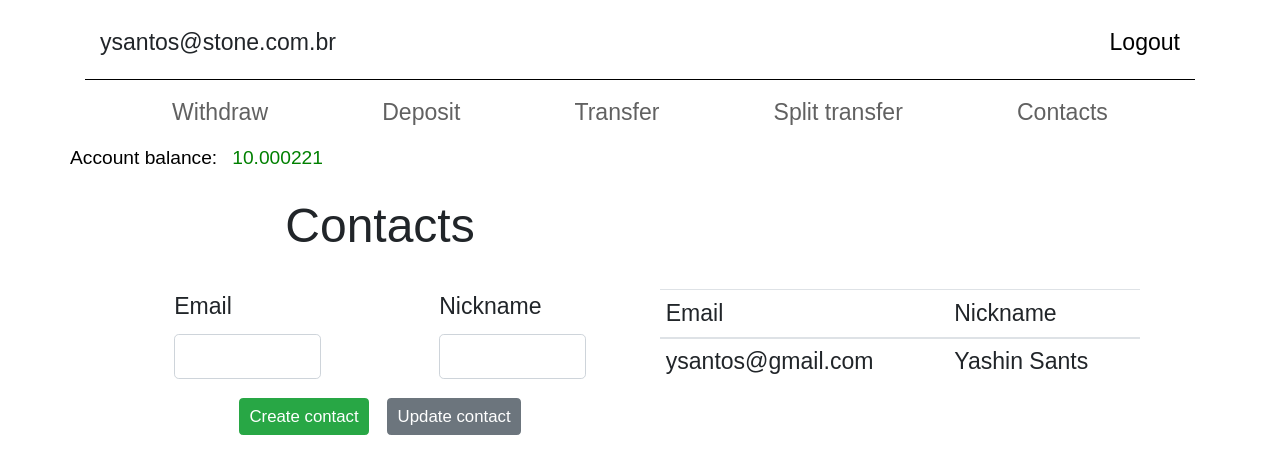
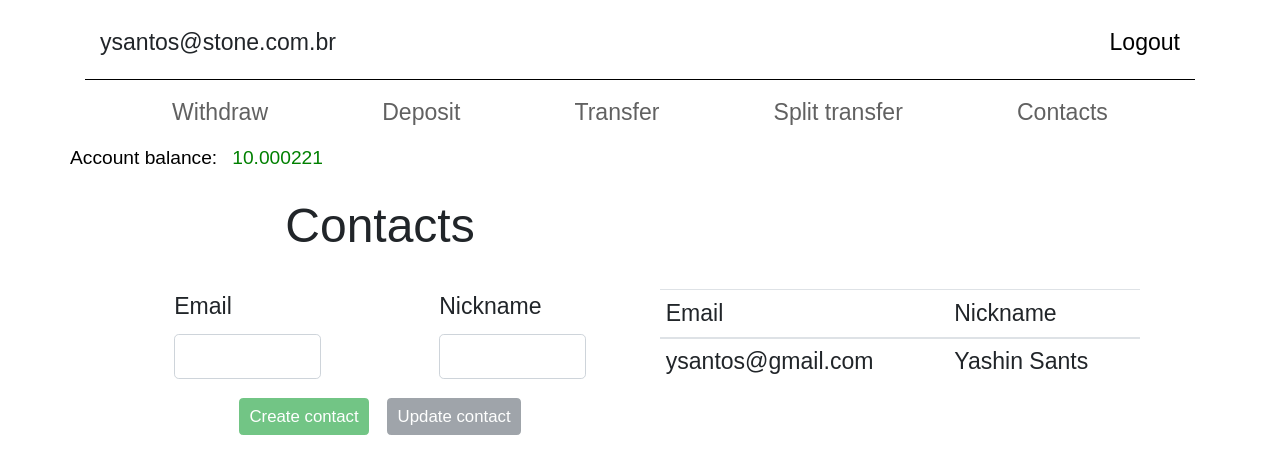
Before and after one commit to yashin5/financial_system_web, a React (Create React App) app: page /contacts in a window 1280 px wide. Shown: the top 474 px of the page. Built offline with nearby package versions, Linux system fonts and the light colour scheme.

Commit message:
finish validate input fields

```diff
--- a/src/components/ContactsTable.tsx
+++ b/src/components/ContactsTable.tsx
@@ -37,6 +37,7 @@ const ContactsTable = (props: Props) => {
                 }
             </tbody>
         </Table>
+
     );
 };
 
--- a/src/components/SplitTable.tsx
+++ b/src/components/SplitTable.tsx
@@ -10,6 +10,7 @@ interface SplitItem {
 interface Props{
     split_list: Array<SplitItem>,
     rmTableItem: Function,
+    totalPercent: number,
 };
 
 const SplitTable = (props: Props) => {
@@ -36,6 +37,12 @@ const SplitTable = (props: Props) => {
                     ))
                 }
             </tbody>
+            <tfoot>
+                    <tr>
+                        <td> total</td>
+                        <td>{props.totalPercent}</td>
+                    </tr>
+                </tfoot>
         </Table>
     );
 };
--- a/src/helpers/validateFormHelper.tsx
+++ b/src/helpers/validateFormHelper.tsx
@@ -1,7 +1,7 @@
 
 export const validateFormHelper = (callbackButton: Function, fields: Object) => {
     const fieldNames = Object.keys(fields);
-    const fieldsWithoutError = fieldNames.filter(fieldName => fields[fieldName] !== "" && fields[fieldName] !== "0" && fields[fieldName] != "NaN" );
+    const fieldsWithoutError = fieldNames.filter(fieldName => fields[fieldName] !== "" && fields[fieldName] !== "0" && fields[fieldName] !== "NaN" );
     if(fieldsWithoutError.length === fieldNames.length){
         return callbackButton(false);
     };
--- a/src/views/AddContact.tsx
+++ b/src/views/AddContact.tsx
@@ -5,6 +5,8 @@ import Forms from '../components/Forms'
 import HeaderFunction from '../components/HeaderFunction'
 import ContactsTable from '../components/ContactsTable';
 import Buttons from '../components/Buttons'
+import { validateFormHelper } from '../helpers/validateFormHelper'
+
 
 
 
@@ -16,7 +18,8 @@ interface Contact {
 interface State {
     email: string,
     nickname: string,
-    buttonLoad: boolean,
+    buttonLoad1: boolean,
+    buttonLoad2: boolean,
 };
 
 interface Props{
@@ -30,20 +33,63 @@ export default class AddContact extends Component<Props, State> {
         this.state = {
             email: "",
             nickname: "",
-            buttonLoad: false
+            buttonLoad1: true,
+            buttonLoad2: true
+        };
+    };
+
+    buttonload1 = (buttonState: boolean) => (this.setState({ buttonLoad1: buttonState }));
+    buttonload2 = (buttonState: boolean) => (this.setState({ buttonLoad2: buttonState }));
+
+    verifyIfContactAlreadyExist = (email) => {
+        const { contact_list } = this.props;
+        const verifyng_list = contact_list.filter((contact: Contact) => contact.email === email);
+
+        if (verifyng_list.length !== 0){
+            this.buttonload1(true)
+            return true
+        }
+        else{
+            this.buttonload1(false)
+            return false
+        };
+    };
+
+    activeOrDeactiveButton = (validateInputs, email) => {
+        if(this.verifyIfContactAlreadyExist(email)){
+            validateFormHelper(this.buttonload1, {...validateInputs, email: ""});
+            validateFormHelper(this.buttonload2, {...validateInputs, email });
+        }
+        else{
+            validateFormHelper(this.buttonload1, {...validateInputs, email});
+            validateFormHelper(this.buttonload2, {...validateInputs, email: "" });
         };
     };
 
     email = (event: ChangeEvent<HTMLInputElement>) =>{
-        this.doEmail(event.target.value);
+        const { nickname } = this.state;
+        const email = event.target.value;
+        const validateInputs = { nickname };
+
+        this.setEmail( email );
+        this.activeOrDeactiveButton(validateInputs, email);
     };
 
-    doEmail = (email: string) => {
+    setEmail = (email: string) => {
+        const { nickname } = this.state;
+        const validateInputs = { nickname };
+
         this.setState({ email });
+        this.activeOrDeactiveButton(validateInputs, email);
     };
 
     nickname = (event: ChangeEvent<HTMLInputElement>) =>{
-        this.setState({nickname: event.target.value});
+        const { email } = this.state;
+        const nickname = event.target.value;
+        const validateInputs = { nickname };
+
+        this.setState( {nickname} );
+        this.activeOrDeactiveButton(validateInputs, email);
     };
 
     contacts = (event: FormEvent<HTMLFormElement>) => {
@@ -54,7 +100,7 @@ export default class AddContact extends Component<Props, State> {
     };
 
     render(){
-        const { email, nickname, buttonLoad } = this.state;
+        const { email, nickname, buttonLoad1, buttonLoad2 } = this.state;
         const { contact_list } = this.props;
         const formOne = [
             {
@@ -82,17 +128,17 @@ export default class AddContact extends Component<Props, State> {
                     </Col>
                     <ButtonContainer>
                         <ButtonContainerTwo>
-                            <Buttons buttonLoad={buttonLoad} type="submit" color="success"
+                            <Buttons buttonLoad={buttonLoad1} type="submit" color="success"
                                 size="sm" value="Create contact"
                             />
-                            <Buttons buttonLoad={buttonLoad} value="Update contact"
+                            <Buttons buttonLoad={buttonLoad2} value="Update contact"
                                 type="submit" color="secondary" size="sm"
                             />
                         </ButtonContainerTwo>
                     </ButtonContainer>
                 </Form>
                 <Col md="12">
-                    <ContactsTable auto_fill_email={this.doEmail} contact_list={contact_list} />
+                    <ContactsTable auto_fill_email={this.setEmail} contact_list={contact_list} />
                 </Col>
                 </div>
                 </Col>
--- a/src/views/Split.tsx
+++ b/src/views/Split.tsx
@@ -18,6 +18,7 @@ interface State {
     email: string,
     value: string,
     percent: string,
+    totalPercent: number,
     split_list: Array<SplitItem>,
     buttonLoad1: boolean,
     buttonLoad2: boolean
@@ -31,6 +32,7 @@ export default class Split extends Component<Props, State> {
     constructor(props: Props){
         super(props);
         this.state = {
+            totalPercent: 0,
             email: "",
             value: "",
             percent: "",
@@ -43,18 +45,32 @@ export default class Split extends Component<Props, State> {
     buttonload1 = (buttonState: boolean) => (this.setState({ buttonLoad1: buttonState }));
     buttonload2 = (buttonState: boolean) => (this.setState({ buttonLoad2: buttonState }));
 
+    totalPercent = (split_list: Array<SplitItem>) =>{
+        const totalPercent = split_list.reduce((accumulator: number, item: SplitItem) => accumulator + parseFloat(item.percent), 0.00);
+
+        this.setState({ totalPercent });
+
+        return totalPercent
+    };
+
+    validateTotalPercent = (split_list: Array<SplitItem>, percent: string) =>{
+        return this.totalPercent(split_list) >= 100.00 ||
+        this.totalPercent(split_list) + parseInt(percent) > 100.00?
+            "" : percent;
+    };
+
     email = (event: ChangeEvent<HTMLInputElement>) =>{
         const { value } = this.state;
         const email = event.target.value;
         const valueToValidate = formatValueToValidate(value);
         const validateInputs = { valueToValidate, email };
 
-        this.doEmail( email );
+        this.setEmail( email );
 
         validateFormHelper(this.buttonload1, validateInputs);
     };
 
-    doEmail = (email: string) => {
+    setEmail = (email: string) => {
         this.setState({ email });
     };
 
@@ -65,25 +81,26 @@ export default class Split extends Component<Props, State> {
     };
 
     percent = (event: ChangeEvent<HTMLInputElement>) => {
-        const { email } = this.state
+        const { email, split_list } = this.state;
         const percent = event.target.value;
-        const validateInputs = { email, percent };
 
-        this.doPercent( percent );
+        const validateInputs = { email, percent: this.validateTotalPercent(split_list, percent) };
+        this.setPercent( percent );
 
-        validateFormHelper(this.buttonload1, validateInputs);
+
+        return validateFormHelper(this.buttonload1, validateInputs);
     };
 
-    doPercent = (percent: string) => {
-        this.setState({ percent })
+    setPercent = (percent: string) => {
+        this.setState({ percent });
     };
 
     split = (event: FormEvent<HTMLFormElement>) => {
         event.preventDefault();
         const { split_list, value } = this.state;
-        const formatedValue = formatValueToAPIAccept( value )
+        const formatedValue = formatValueToAPIAccept( value );
         const transferItem = {value: formatedValue, split_list};
-        const token = localStorage.getItem("token")
+        const token = localStorage.getItem("token");
         const method = "POST";
         const headers = new Headers({"content-type": "application/json", "authorization": `${token}`})
         const body = JSON.stringify(transferItem);
@@ -100,21 +117,38 @@ export default class Split extends Component<Props, State> {
     addItemToSplitTable = () => {
         const { split_list, email, percent } = this.state;
         const new_item = { email, percent};
+        const new_split_list = [...split_list, new_item];
+        const actualPercent = this.totalPercent(new_split_list);
+        const validateInputs = { email, percent: this.validateTotalPercent(new_split_list, percent) };
 
-        this.setState({split_list: [...split_list, new_item]})
+
+        this.setState({split_list: new_split_list, email: "", percent: ""});
+
+        validateFormHelper(this.buttonload1, validateInputs);
+        this.totalPercent(new_split_list)
+
+        if(actualPercent === 100){
+            this.buttonload2(false)
+        }
     };
 
     rmItemToSplitTable = (rmSplitItem: SplitItem) => {
         const { split_list } = this.state;
         const new_split_list = split_list.filter((splitItem: SplitItem) => splitItem !== rmSplitItem);
-        this.doPercent(rmSplitItem.percent);
-        this.doEmail(rmSplitItem.email);
+        this.setState({split_list: new_split_list});
 
-        this.setState({split_list: new_split_list});
+        this.setPercent(rmSplitItem.percent);
+        this.setEmail(rmSplitItem.email);
+        this.buttonload1(false)
+        this.totalPercent(new_split_list);
     };
 
+    doSplit = () => {
+
+    }
+
     render(){
-        const { email, value, percent, split_list, buttonLoad1, buttonLoad2} = this.state
+        const { totalPercent, email, value, percent, split_list, buttonLoad1, buttonLoad2} = this.state
         const formOne = [{
             label: "Email",
             value: email,
@@ -129,7 +163,7 @@ export default class Split extends Component<Props, State> {
             step: "0.01",
             min: "0.01",
             max: "100.00",
-            pattern: `[0-9]+([\.,][0-9]+)?`
+            pattern: `[0-9]+([.,][0-9]+)?`
         }];
 
         const formTwo = [{
@@ -169,7 +203,7 @@ export default class Split extends Component<Props, State> {
                     <Col md="7">
                         {
                             split_list.length > 0 &&
-                            <SplitTable rmTableItem={this.rmItemToSplitTable} split_list={split_list}/>
+                            <SplitTable totalPercent={totalPercent} rmTableItem={this.rmItemToSplitTable} split_list={split_list}/>
                         }
                     </Col>
                 </SplitContainerDelimiter>
```
